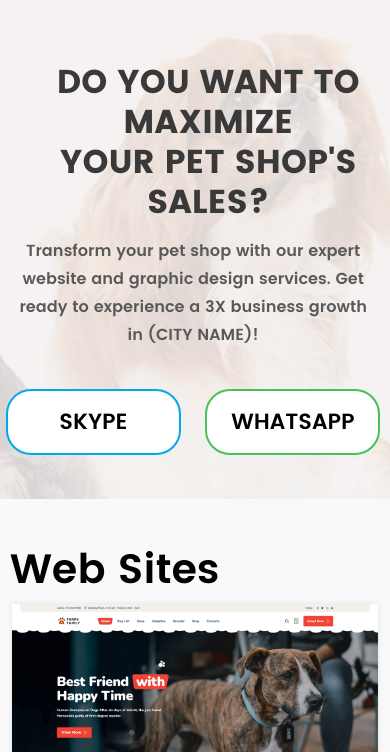
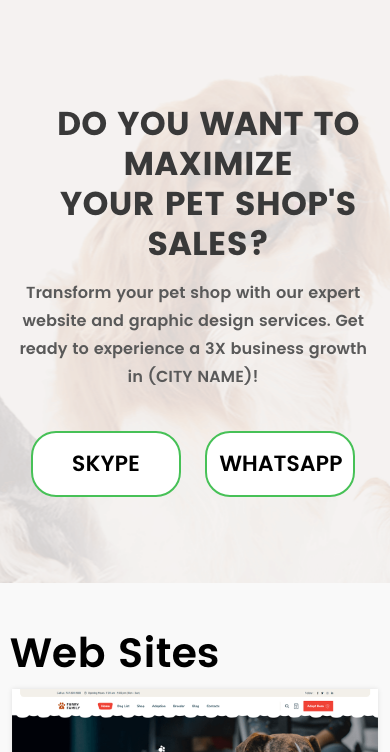
Before and after one commit to frogbid-tech/W-NEX-Pet-Landing, a plain HTML site: page index.html in a window 390 px wide. Shown: the part 92-844 px from the top of the page. Drawn offline with Linux system fonts and the light colour scheme.

Commit message:
11/02/2023

```diff
--- a/index.html
+++ b/index.html
@@ -74,10 +74,10 @@
                                         Get ready to experience a 3X business growth in (CITY NAME)!</p>
                                     <div class="row" style="margin-top: 40px !important;">
                                         <a href="https://join.skype.com/invite/whLjFofI5M1I" target="_blank">
-                                            <button type="button" class="btn" style="background-color: #ffffff; color: black; width: 175px; margin-right: 10px; padding: 12px; font-size: 22px; font-family: body_font; border-radius: 25px;border: 2px solid #00a9ea;">SKYPE</button>
+                                            <button type="button" class="btn custom_button" style="margin-right: 10px;">SKYPE</button>
                                         </a>
                                         <a href="https://wa.me/message/VBCGRP7FAFCOD1" target="_blank">
-                                            <button type="button" class="btn" style="background-color: #ffffff; color: black; width: 175px; margin-left: 10px; padding: 12px; font-size: 22px; font-family: body_font; border-radius: 25px; border: 2px solid #47c157;">WHATSAPP</button>
+                                            <button type="button" class="btn custom_button" style="margin-left: 10px;">WHATSAPP</button>
                                         </a>
                                     </div>
 
--- a/style.css
+++ b/style.css
@@ -2332,3 +2332,22 @@ a {
     transform: rotate(360deg);
   }
 }
+
+.custom_button{
+  background-color: #ffffff;
+  color: black; width: 175px;
+  padding: 12px;
+  font-size: 22px;
+  font-family: body_font;
+  border-radius: 25px;
+  border: 2px solid #47c157;
+}
+
+@media screen and (max-width: 480px) {
+  .custom_button{
+    color: black; width: 150px;
+  }
+  .main-banner.full .caption{
+    height: 80vh;
+  }
+}
```
